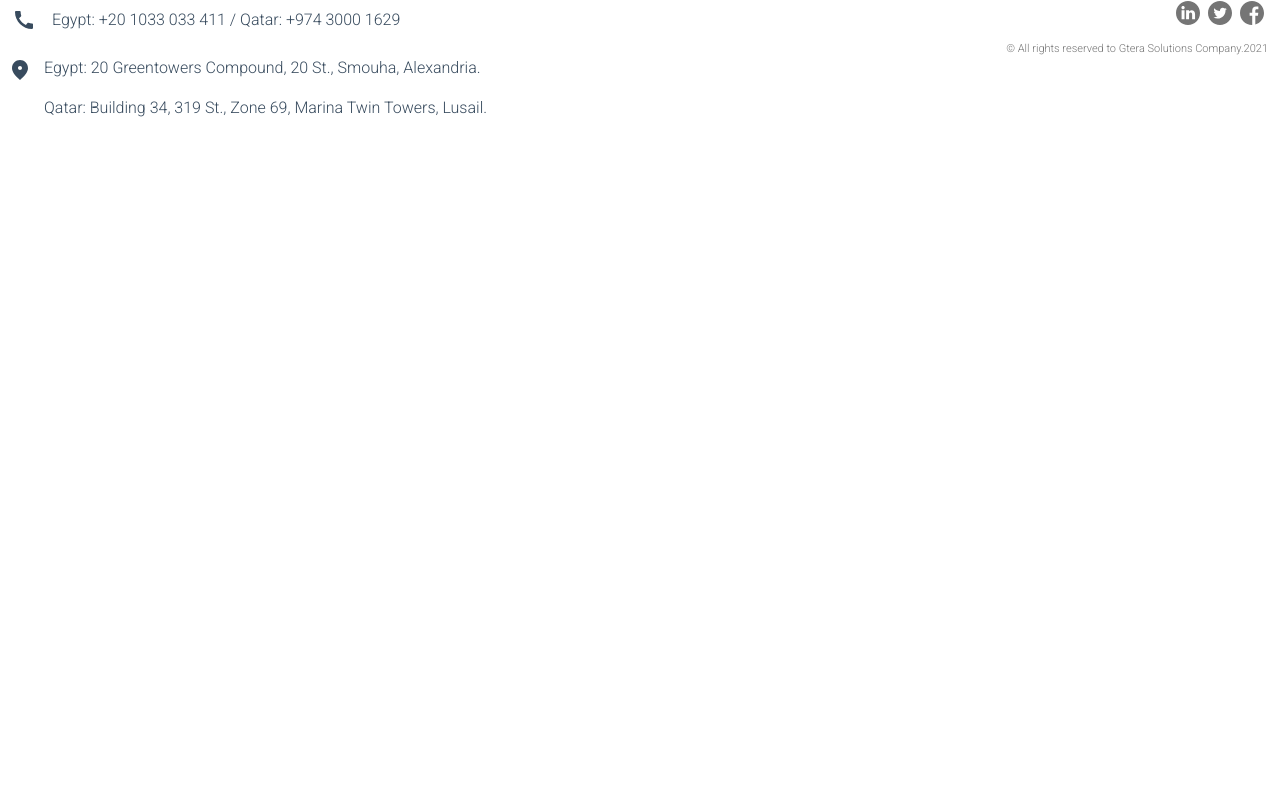
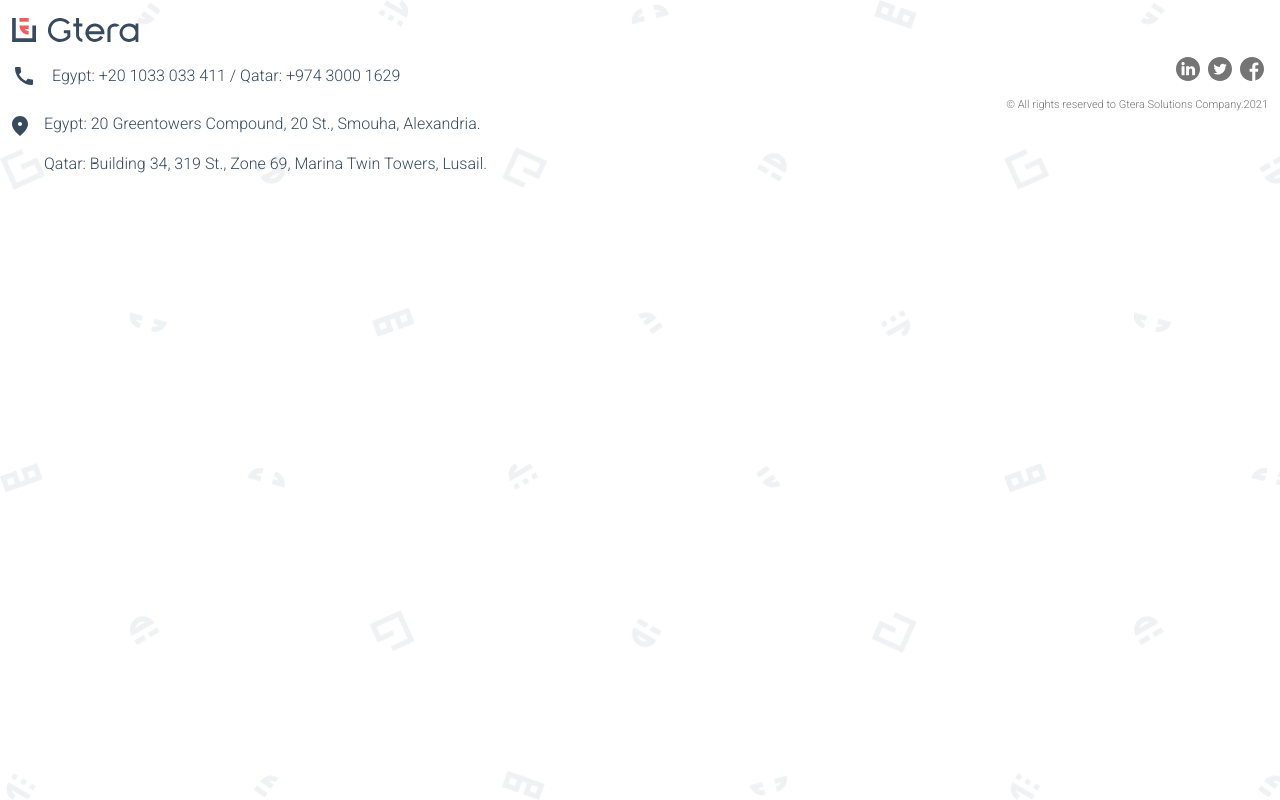
Before and after one commit to mai-mohamed/gtera, a React (Create React App) app: page / in a window 1280 px wide. Built offline with nearby package versions, Linux system fonts and the light colour scheme; a web font is replaced by a local one.

Commit message:
adding landing bg image

```diff
--- a/src/Pages/Landing/Landing.scss
+++ b/src/Pages/Landing/Landing.scss
@@ -1,2 +1,7 @@
 .landing__wrapper {
+  background: linear-gradient(111.34deg, #fff9f9 0.56%, #f5faff 61.46%);
+  min-height: 100vh;
+  background-image: url("../../assets/imgs/pattern.png");
+  background-size: cover;
+  background-repeat: no-repeat;
 }
--- a/src/Pages/Landing/Landing.tsx
+++ b/src/Pages/Landing/Landing.tsx
@@ -5,7 +5,7 @@ import "./Landing.scss";
 const Landing = () => {
   return (
     <div className="landing__wrapper">
-      {/* <Nav /> */}
+      <Nav />
       <Footer />
     </div>
   );
--- a/src/Pages/Landing/Nav/Nav.tsx
+++ b/src/Pages/Landing/Nav/Nav.tsx
@@ -3,7 +3,7 @@ import { logo } from "../../../utils/imgs";
 const Nav = () => {
   return (
     <>
-      <Navbar className="fixed-top">
+      <Navbar>
         <div className="container-fluid">
           <Navbar.Brand>
             <img src={logo} alt="gtera logo" />
```
Also changed, not shown: src/Pages/Landing/Waiting/Waiting.tsx (added), src/assets/imgs/pattern.png (added).
